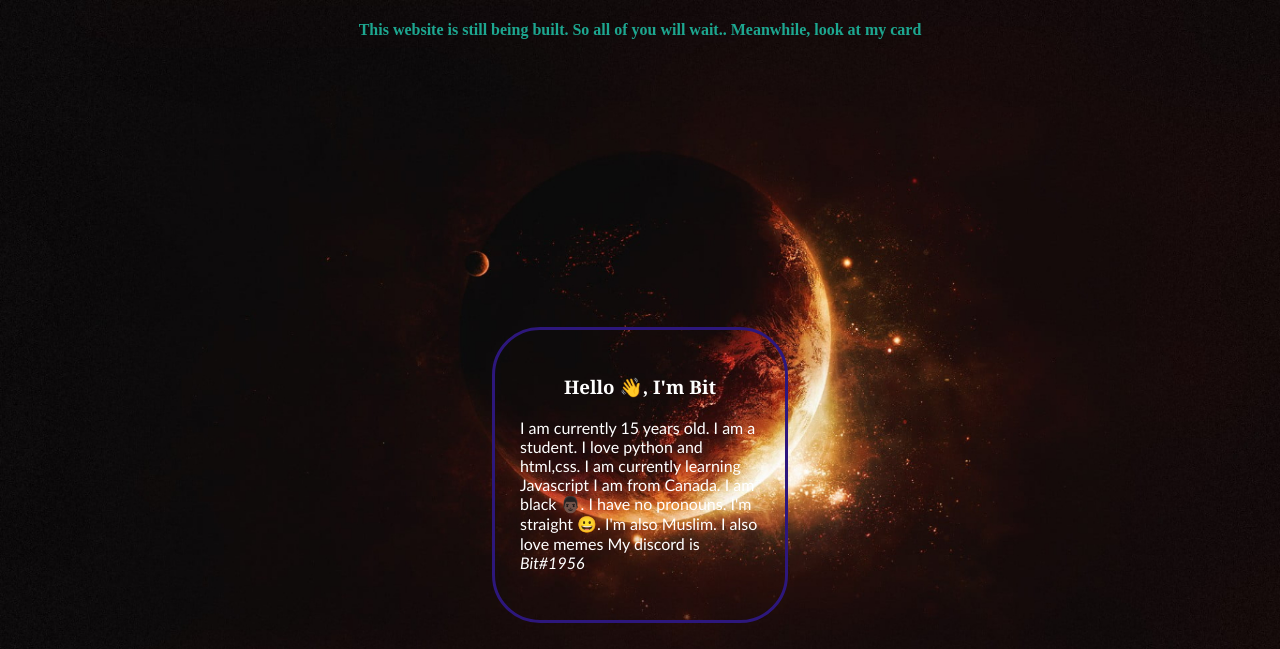
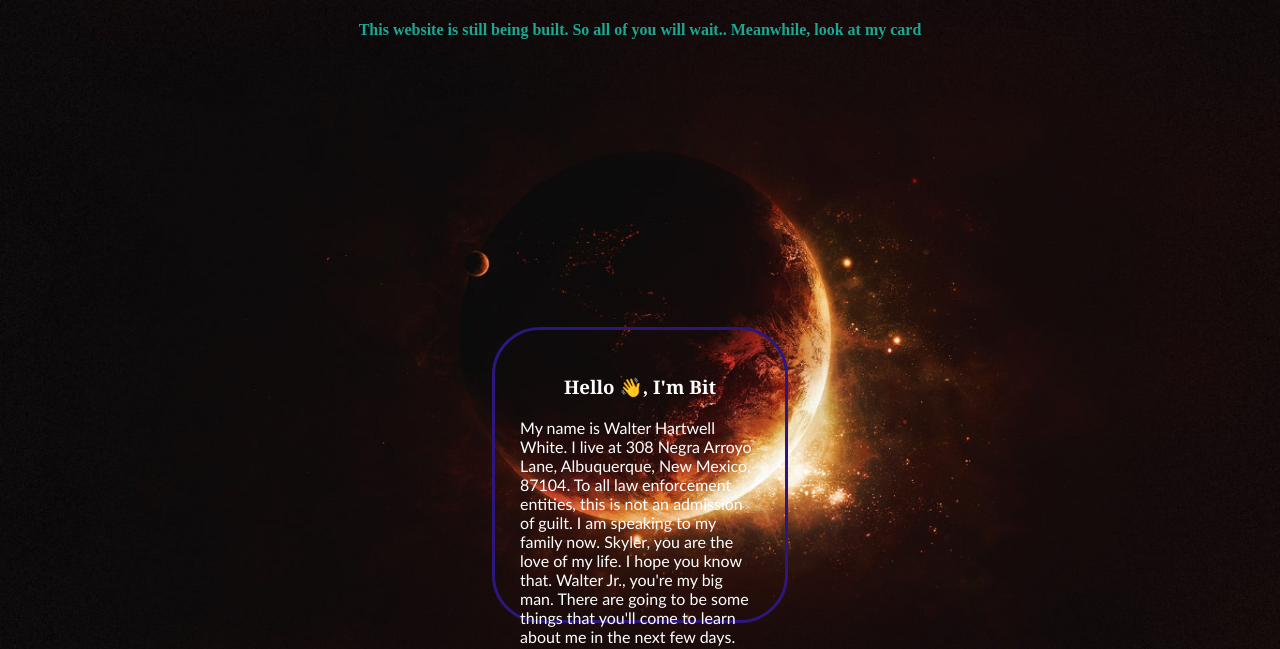
Before and after one commit to Kratosix/kratos, a plain HTML site: page index.html in a window 1280 px wide. Shown: the top 649 px of the page. Drawn offline with Linux system fonts and the light colour scheme.

Commit message:
Update index.html
Signed-off-by: Bit <120779609+Kratosix@users.noreply.github.com>

```diff
--- a/index.html
+++ b/index.html
@@ -13,9 +13,7 @@
     </h4>
     <div class="card">
         <h3 id="heading">Hello 👋, I'm Bit</h3>
-        <p>I am currently 15 years old. I am a student. I love python and html,css. I am currently learning Javascript
-            I am from Canada. I am black 👨🏿. I have no pronouns. I'm straight 😀. I'm also Muslim. I also love memes
-            My discord is <i>Bit#1956</i>
+        <p>My name is Walter Hartwell White. I live at 308 Negra Arroyo Lane, Albuquerque, New Mexico, 87104. To all law enforcement entities, this is not an admission of guilt. I am speaking to my family now. Skyler, you are the love of my life. I hope you know that. Walter Jr., you're my big man. There are going to be some things that you'll come to learn about me in the next few days. But just know that no matter how it may look, I only had you in my heart. Goodbye.
         </p>
     </div>
     <div class="buttons">
```
